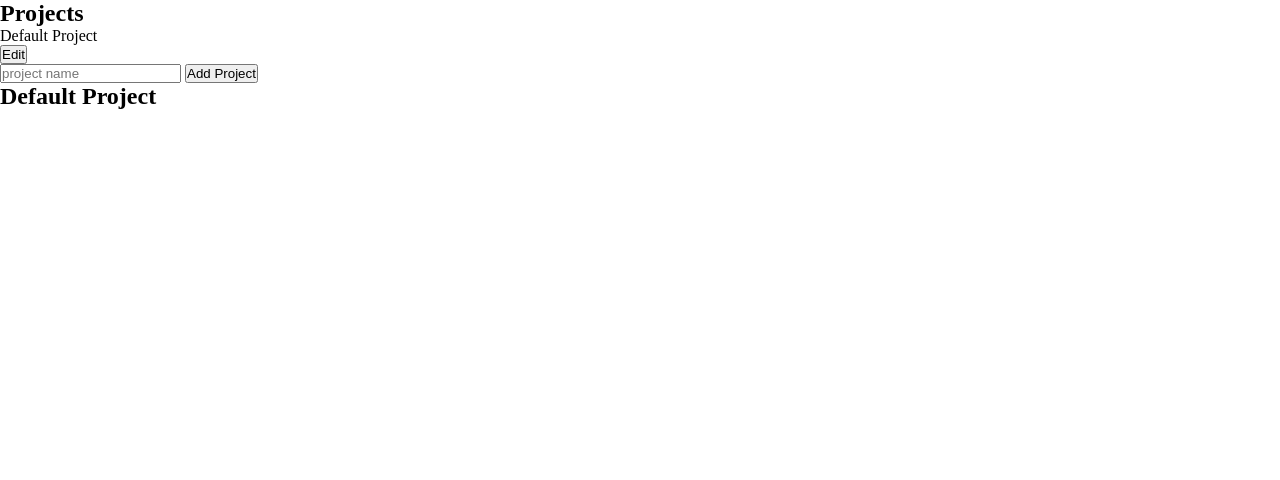
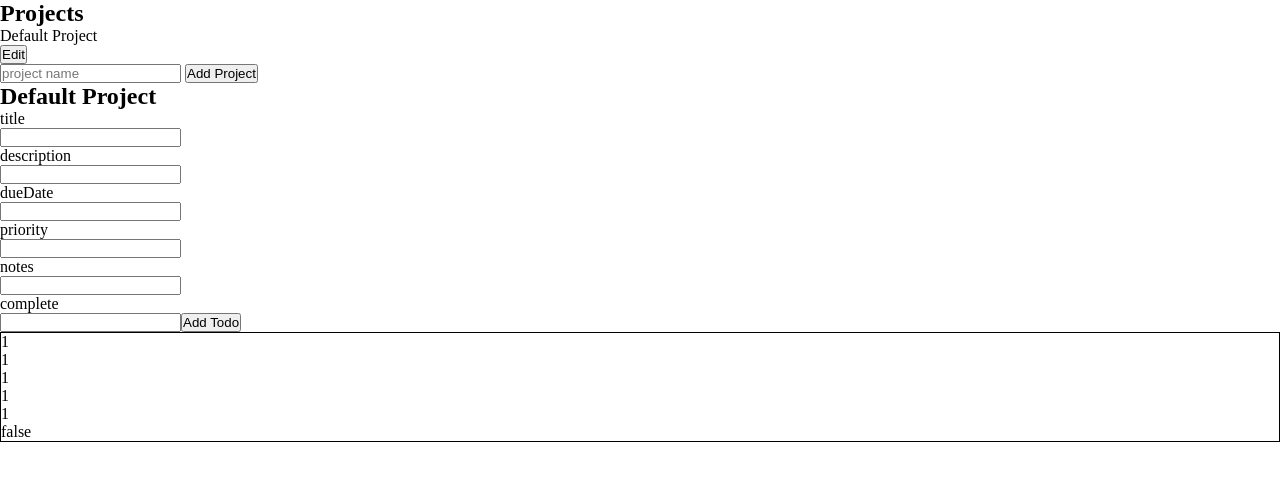
Before and after one commit to CourtneeM/top-todo-list-v2, a website built with webpack: page dist/index.html in a window 1280 px wide. Built offline with nearby package versions, Linux system fonts and the light colour scheme.

Commit message:
Allow users to add todos to selected project

```diff
--- a/src/components/displayController/project.js
+++ b/src/components/displayController/project.js
@@ -1,6 +1,66 @@
+import projectEvents from '../eventController/Project';
+import todoList from '../todos/TodoList';
+
 function Project(selectedProject) {
+  const todosContainer = document.querySelector('#todos-container');
+
   const selectedProjectTitle = document.querySelector('#selected-project-title');
   selectedProjectTitle.textContent = selectedProject.title;
+
+  function newTodoContainer() {
+    if (document.querySelector('#new-todo-container')) displayProjectContainer.removeChild(document.querySelector('#new-todo-container'));
+
+    const newTodoContainer = document.createElement('div');
+    const addTodoBtn = document.createElement('button');
+    newTodoContainer.id = 'new-todo-container';
+    addTodoBtn.id = 'add-todo-btn';
+
+    addTodoBtn.textContent = 'Add Todo';
+    projectEvents.addTodo(selectedProject, addTodo, addTodoBtn);
+
+    Object.keys(selectedProject.todoList[0]).forEach(attribute => {
+      const p = document.createElement('p');
+      const input = document.createElement('input');
+
+      p.textContent = attribute;
+      input.setAttribute('id', attribute);
+      input.setAttribute('name', attribute);
+
+      [p, input].forEach(el => newTodoContainer.appendChild(el));
+    });
+
+    newTodoContainer.appendChild(addTodoBtn);
+
+    console.log(todoList.projectList);
+    displayProjectContainer.insertBefore(newTodoContainer, todosContainer);
+  }
+
+  function addTodo(todo = null) {
+    const todoContainer = document.createElement('div');
+    todoContainer.classList.add('todo-container');
+
+    for (let key in todo) {
+      const p = document.createElement('p');
+      p.textContent = todo[key];
+
+      todoContainer.appendChild(p);
+    }
+
+    todosContainer.appendChild(todoContainer);
+  }
+
+  function displayTodos() {
+    while (todosContainer.firstChild) todosContainer.removeChild(todosContainer.firstChild);
+
+    selectedProject.todoList.forEach(todo => {
+      addTodo(todo);
+    });
+  }
+
+  const displayProjectContainer = document.querySelector('#display-project-container');
+
+  newTodoContainer();
+  displayTodos();
 }
 
 export default Project;
--- /dev/null
+++ b/src/components/eventController/Project.js
@@ -0,0 +1,19 @@
+const projectEvents = (() => {
+  function addTodo(selectedProject, addTodo, addTodoBtn) {
+    addTodoBtn.addEventListener('click', () => {
+      const newTodoValues = [...document.querySelectorAll('#new-todo-container > input')].map(el => {
+        const value = el.value;
+        el.value = '';
+
+        return value;
+      });
+
+      addTodo( {...newTodoValues} );
+      selectedProject.createTodo(...newTodoValues);
+    });
+  }
+
+  return { addTodo }
+})();
+
+export default projectEvents;
--- a/src/style/style.scss
+++ b/src/style/style.scss
@@ -3,3 +3,7 @@
   padding: 0;
   box-sizing: border-box;
 }
+
+.todo-container {
+  border: 1px solid #000;
+}
```
Also changed, not shown: dist/main.js.
